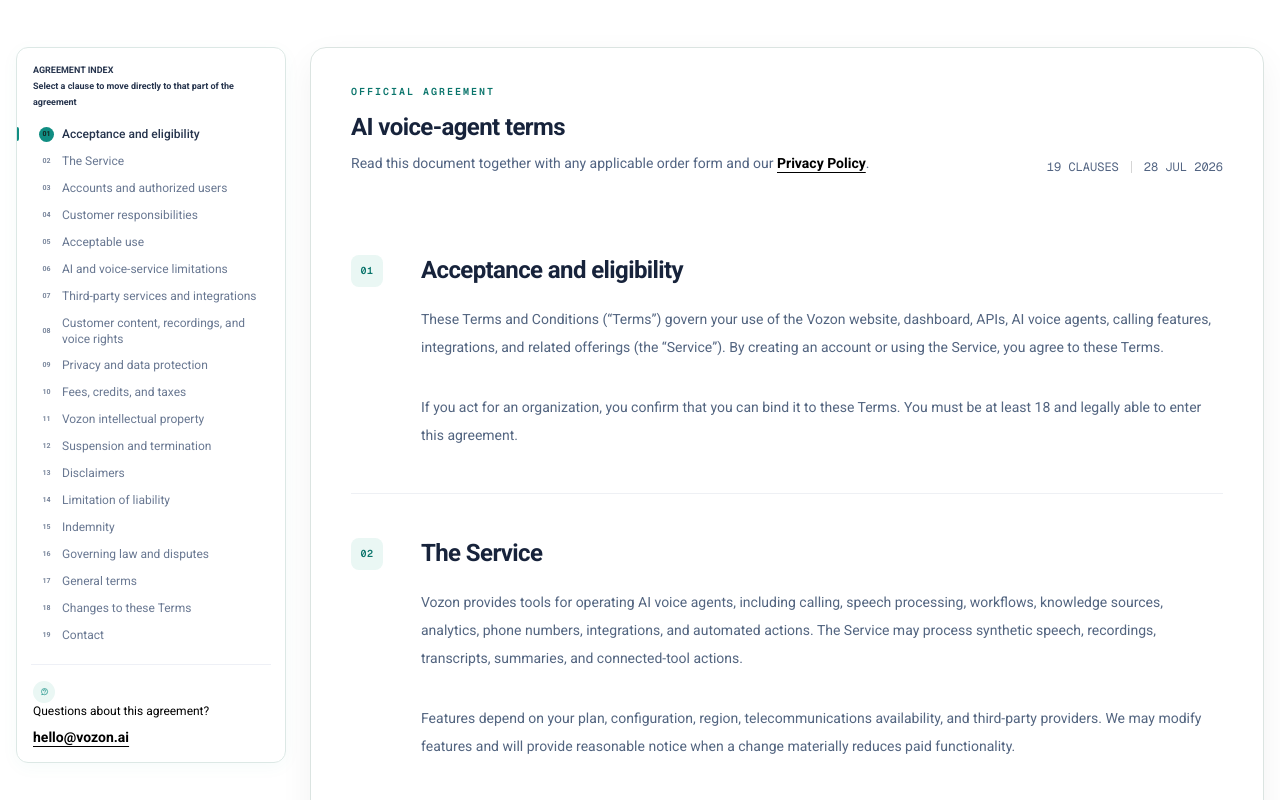
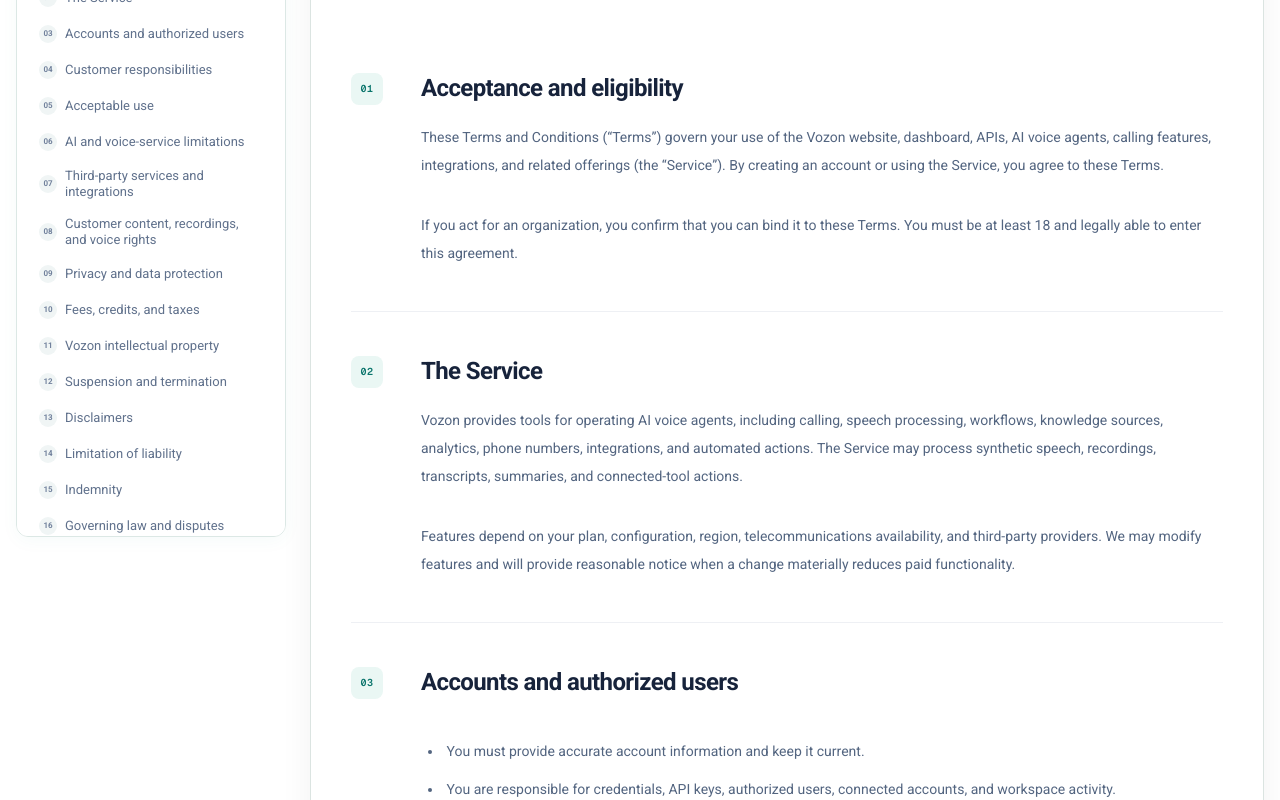
Before and after one commit to zarvistechnologies-design/AI-Voice-platform, a Next.js app in the folder frontend/: page /terms in a window 1280 px wide. Shown: the part 620-1420 px from the top of the page. Built offline with nearby package versions, Linux system fonts and the light colour scheme.

Commit message:
Improve terms navigation

```diff
--- a/frontend/src/app/terms/page.tsx
+++ b/frontend/src/app/terms/page.tsx
@@ -1,6 +1,7 @@
 import type { Metadata } from "next";
 import Link from "next/link";
 
+import { TermsIndex } from "@/components/legal/TermsIndex";
 import { SiteLayout } from "@/components/layout/SiteLayout";
 
 export const metadata: Metadata = {
@@ -434,12 +435,12 @@
 export default function TermsPage() {
   return (
     <SiteLayout>
-      <div className="relative isolate min-h-screen overflow-hidden !bg-white text-[#14231f]">
+      <div className="relative isolate min-h-screen !bg-white text-[#14231f]">
         {/* =========================================================
              HERO / DOCUMENT HEADER
          ========================================================= */}
-        <header className="relative z-10 px-5 pb-14 pt-28 sm:px-8 sm:pb-16 sm:pt-32 lg:px-12 lg:pb-20 lg:pt-36">
-          <div className="mx-auto grid w-full max-w-[1690px] gap-10 lg:grid-cols-[minmax(0,1fr)_560px] lg:items-center">
+        <header className="relative z-10 px-5 pb-8 pt-20 sm:px-8 sm:pb-10 sm:pt-24 lg:px-12 lg:pb-12 lg:pt-28">
+          <div className="mx-auto grid w-full max-w-[1690px] gap-8 lg:grid-cols-[minmax(0,1fr)_560px] lg:items-center">
             <div>
               <nav
                 aria-label="Breadcrumb"
@@ -462,11 +463,11 @@
                 <span className="text-[#52627D]">Legal Agreement</span>
               </nav>
 
-              <p className="mt-10 text-xs font-bold uppercase tracking-[0.2em] text-[#108D82]">
+              <p className="mt-7 text-xs font-bold uppercase tracking-[0.2em] text-[#108D82]">
                 Vozon Platform Agreement
               </p>
 
-              <h1 className="mt-4 max-w-[850px] text-5xl font-semibold leading-[0.98] tracking-[-0.055em] text-[#101B32] sm:text-6xl md:text-7xl lg:text-[76px]">
+              <h1 className="mt-4 max-w-[850px] text-5xl font-semibold leading-[0.98] tracking-[-0.055em] text-[#101B32] sm:text-6xl md:text-7xl lg:text-[68px]">
                 Terms &amp; Conditions
               </h1>
 
@@ -579,96 +580,8 @@
         {/* =========================================================
             CONTENT AREA
         ========================================================== */}
-        <div className="relative z-10 mx-auto grid w-full max-w-[1440px] gap-6 px-4 py-12 sm:px-6 lg:grid-cols-[270px_minmax(0,1fr)] lg:px-6 lg:py-16 xl:px-4">
-          {/* =======================================================
-              SIDEBAR (Glassmorphic Accent)
-          ======================================================== */}
-          <aside className="lg:sticky lg:top-28 lg:h-fit">
-            <div className="overflow-hidden rounded-xl border border-[#DCE8E5] bg-white/70 shadow-[0_4px_18px_rgba(16,141,130,0.04)] backdrop-blur-[12px]">
-              {/* TABLE OF CONTENTS */}
-              <div className="px-3.5 pb-4 pt-3.5 sm:px-4">
-                <p className="text-[9px] font-bold leading-4 uppercase text-[#26344D]">
-                  Agreement index
-                </p>
-                <p className="text-[9px] font-semibold leading-4 text-[#26344D]">
-                  Select a clause to move directly to that part of the agreement
-                </p>
-
-                <nav
-                  aria-label="Terms and Conditions sections"
-                  className="mt-3"
-                >
-                  <div className="grid gap-0.5">
-                    {sections.map((section, index) => (
-                      <a
-                        href={`#${section.id}`}
-                        key={section.id}
-                        className="group relative flex min-h-[25px] items-center gap-2 px-1.5 py-1 text-[12px] leading-4 text-[#697892] transition-colors duration-200 hover:text-[#17233B]"
-                      >
-                        {/* BLUE ACTIVE SIDE LINE */}
-                        {index === 0 && (
-                          <span className="absolute -left-[16px] top-1/2 h-[14px] w-[2px] -translate-y-1/2 rounded-r-full bg-[#108D82]" />
-                        )}
-
-                        {/* NUMBER */}
-                        <span
-                          className={`flex size-[15px] shrink-0 items-center justify-center rounded-full text-[7px] font-bold ${
-                            index === 0
-                              ? "bg-[#108D82] text-white"
-                              : "bg-transparent text-[#77849A]"
-                          }`}
-                        >
-                          {String(index + 1).padStart(2, "0")}
-                        </span>
-
-                        {/* TITLE */}
-                        <span
-                          className={`${index === 0 ? "font-medium text-[#26344D]" : ""}`}
-                        >
-                          {section.title}
-                        </span>
-                      </a>
-                    ))}
-                  </div>
-                </nav>
-              </div>
-
-              {/* DIVIDER */}
-              <div className="mx-3.5 border-t border-[#EEF0F6]" />
-
-              {/* QUESTIONS */}
-              <div className="px-3.5 pb-3.5 pt-4 sm:px-4">
-                <div className="flex size-[22px] items-center justify-center rounded-full bg-[#EAF7F4] text-[#108D82]">
-                  <svg viewBox="0 0 24 24" fill="none" className="size-[11px]">
-                    <path
-                      d="M12 5.5a6.5 6.5 0 0 0-6.5 6.5c0 1.6.58 3.07 1.54 4.2L6 19l3.1-.8c.88.5 1.86.8 2.9.8a6.5 6.5 0 1 0 0-13.5Z"
-                      stroke="currentColor"
-                      strokeWidth="1.5"
-                      strokeLinejoin="round"
-                    />
-                    <path
-                      d="M9.7 10.3a2.35 2.35 0 1 1 4.25 1.4c-.57.76-1.55 1.05-1.55 1.9"
-                      stroke="currentColor"
-                      strokeWidth="1.5"
-                      strokeLinecap="round"
-                    />
-                    <circle cx="12.4" cy="15.9" r=".7" fill="currentColor" />
-                  </svg>
-                </div>
-
-                <p className="text-xs text-black">
-                  Questions about this agreement?
-                </p>
-
-                <a
-                  className="mt-2 inline-block text-sm font-semibold text-black underline underline-offset-4 transition hover:opacity-60"
-                  href="mailto:hello@vozon.ai"
-                >
-                  hello@vozon.ai
-                </a>
-              </div>
-            </div>
-          </aside>
+        <div className="relative z-10 mx-auto grid w-full max-w-[1440px] gap-6 px-4 pb-12 pt-6 sm:px-6 sm:pt-8 lg:grid-cols-[270px_minmax(0,1fr)] lg:px-6 lg:pb-16 lg:pt-10 xl:px-4">
+          <TermsIndex sections={sections} />
 
           {/* =======================================================
               MAIN AGREEMENT CARD (Glassmorphic Container)
--- a/frontend/src/components/layout/SiteFooter.tsx
+++ b/frontend/src/components/layout/SiteFooter.tsx
@@ -63,7 +63,7 @@
         </div>
         <nav aria-label="Footer navigation">
           <div><b>Product</b><Link href="/services/voice-agents">Voice Agents</Link><Link href="/services/voice-cloning">Voice Cloning</Link><Link href="/services/realtime-tts">Realtime TTS</Link><Link href="/services/api-access">API Access</Link><Link href="/services/team-workflows">Team Workflows</Link><Link href="/services/speech-analytics">Speech Analytics</Link><Link href="/services/quality-controls">Quality Controls</Link><Link href="/services/multilingual-speech">Multilingual Speech</Link><Link href="/services/conversation-insights">Conversation Insights</Link></div>
-          <div><b>Resources</b><Link href="/#faq">FAQ</Link><Link href="/resources/blog">Blog</Link><Link href="/about">About us</Link><Link href="/resources/help-center">Support</Link><Link href="/docs">Download</Link><Link href="/terms">Terms of use</Link><Link href="/privacy">Privacy policy</Link><Link href="/partners">Affiliate program</Link></div>
+          <div><b>Resources</b><Link href="/#faq">FAQ</Link><Link href="/resources/blog">Blog</Link><Link href="/about">About us</Link><Link href="/resources/help-center">Support</Link><Link href="/docs">Download</Link><Link href="/terms">Terms &amp; Conditions</Link><Link href="/privacy">Privacy policy</Link><Link href="/partners">Affiliate program</Link></div>
           <div><b>Company</b><Link href="/career">We&apos;re hiring</Link><Link href="/pricing">Pricing</Link><Link href="/resources/changelog">Changelog</Link><Link href="/contact">Contact us</Link></div>
           <div><b>Contact US</b><a href="mailto:hello@vozon.ai">hello@vozon.ai</a><a className="design-four-footer-phone" href="tel:+917892518414">+91 7892518414</a><Link className="design-four-footer-demo" href="/contact">Book a free demo</Link></div>
         </nav>
--- a/frontend/src/components/layout/SiteLayout.tsx
+++ b/frontend/src/components/layout/SiteLayout.tsx
@@ -12,7 +12,7 @@
 
 export function SiteLayout({ children }: SiteLayoutProps) {
   return (
-    <div className="marketing-site min-h-screen overflow-x-hidden bg-white text-[#111113]">
+    <div className="marketing-site min-h-screen [overflow-x:clip] bg-white text-[#111113]">
       <SiteHeader />
       <main className="website-content min-h-screen">{children}</main>
       <SiteFooter />
--- /dev/null
+++ b/frontend/src/components/legal/TermsIndex.tsx
@@ -0,0 +1,129 @@
+"use client";
+
+import { type MouseEvent, useEffect, useRef, useState } from "react";
+
+type TermsSection = {
+  id: string;
+  title: string;
+};
+
+type TermsIndexProps = {
+  sections: readonly TermsSection[];
+};
+
+export function TermsIndex({ sections }: TermsIndexProps) {
+  const [activeId, setActiveId] = useState(sections[0]?.id ?? "");
+  const mobileIndexRef = useRef<HTMLDetailsElement>(null);
+
+  useEffect(() => {
+    const setHashSection = () => {
+      const hashId = window.location.hash.slice(1);
+      if (sections.some((section) => section.id === hashId)) {
+        setActiveId(hashId);
+      }
+    };
+
+    setHashSection();
+    window.addEventListener("hashchange", setHashSection);
+
+    const observer = new IntersectionObserver(
+      (entries) => {
+        const current = entries
+          .filter((entry) => entry.isIntersecting)
+          .sort((a, b) => b.intersectionRatio - a.intersectionRatio)[0];
+
+        if (current) setActiveId(current.target.id);
+      },
+      { rootMargin: "-22% 0px -62% 0px", threshold: [0, 0.1, 0.35] },
+    );
+
+    sections.forEach((section) => {
+      const element = document.getElementById(section.id);
+      if (element) observer.observe(element);
+    });
+
+    return () => {
+      window.removeEventListener("hashchange", setHashSection);
+      observer.disconnect();
+    };
+  }, [sections]);
+
+  const handleClauseClick = (event: MouseEvent<HTMLAnchorElement>, id: string) => {
+    event.preventDefault();
+    setActiveId(id);
+
+    const target = document.getElementById(id);
+    if (!target) return;
+
+    // Avoid the browser's default hash jump, which can land beneath the fixed header.
+    window.history.replaceState(null, "", `#${id}`);
+    const headerOffset = 112;
+    const top = target.getBoundingClientRect().top + window.scrollY - headerOffset;
+    const reducedMotion = window.matchMedia("(prefers-reduced-motion: reduce)").matches;
+
+    window.scrollTo({ top: Math.max(0, top), behavior: reducedMotion ? "auto" : "smooth" });
+    if (mobileIndexRef.current) mobileIndexRef.current.open = false;
+  };
+
+  const links = (
+    <nav aria-label="Terms and Conditions sections" className="grid gap-1">
+      {sections.map((section, index) => {
+        const isActive = activeId === section.id;
+
+        return (
+          <a
+            aria-current={isActive ? "location" : undefined}
+            className={`group relative flex min-h-8 items-center gap-2 rounded-md px-2 py-1.5 text-[13px] leading-4 transition-colors duration-200 ${
+              isActive
+                ? "bg-[#EAF7F4] font-semibold text-[#17233B]"
+                : "text-[#60718C] hover:bg-[#F4FAF8] hover:text-[#17233B]"
+            }`}
+            href={`#${section.id}`}
+            key={section.id}
+            onClick={(event) => handleClauseClick(event, section.id)}
+          >
+            <span
+              className={`flex size-[18px] shrink-0 items-center justify-center rounded-full text-[8px] font-bold ${
+                isActive ? "bg-[#108D82] text-white" : "bg-[#F0F5F5] text-[#71819C]"
+              }`}
+            >
+              {String(index + 1).padStart(2, "0")}
+            </span>
+            <span>{section.title}</span>
+          </a>
+        );
+      })}
+    </nav>
+  );
+
+  return (
+    <aside className="lg:sticky lg:top-28 lg:h-fit">
+      <div className="overflow-hidden rounded-xl border border-[#DCE8E5] bg-white/80 shadow-[0_4px_18px_rgba(16,141,130,0.04)] backdrop-blur-[12px] lg:max-h-[calc(100vh-8rem)] lg:overflow-y-auto">
+        <details className="group lg:hidden" ref={mobileIndexRef}>
+          <summary className="flex cursor-pointer list-none items-center justify-between gap-4 px-4 py-4 marker:hidden">
+            <span>
+              <span className="block text-[11px] font-bold uppercase tracking-[0.1em] text-[#26344D]">Agreement index</span>
+              <span className="mt-1 block text-xs text-[#60718C]">Choose a clause to jump to it</span>
+            </span>
+            <span aria-hidden="true" className="text-xl text-[#108D82] transition-transform group-open:rotate-45">+</span>
+          </summary>
+          <div className="border-t border-[#EEF0F6] px-3 pb-3 pt-2">{links}</div>
+        </details>
+
+        <div className="hidden px-3.5 pb-4 pt-4 lg:block">
+          <p className="text-[11px] font-bold uppercase tracking-[0.1em] text-[#26344D]">Agreement index</p>
+          <p className="mt-1 text-xs leading-4 text-[#60718C]">Select a clause to move directly to that part of the agreement.</p>
+          <div className="mt-3">{links}</div>
+        </div>
+
+        <div className="hidden mx-3.5 border-t border-[#EEF0F6] lg:block" />
+
+        <div className="hidden px-3.5 pb-4 pt-4 lg:block">
+          <div className="flex size-7 items-center justify-center rounded-full bg-[#EAF7F4] text-[#108D82]">?</div>
+          <p className="mt-3 text-xs font-medium text-[#26344D]">Questions about this agreement?</p>
+          <a className="mt-2 inline-block text-sm font-semibold text-[#0B756C] underline underline-offset-4 transition hover:opacity-60" href="mailto:hello@vozon.ai">hello@vozon.ai</a>
+        </div>
+      </div>
+    </aside>
+  );
+}
```
